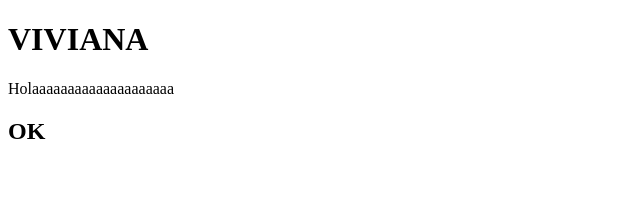
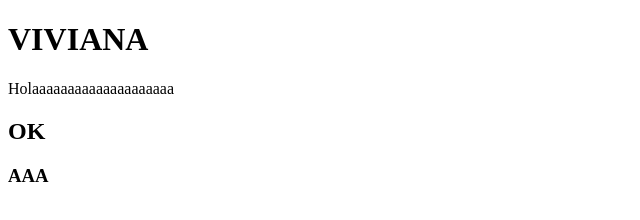
Before and after one commit to VivianaZVM/Recursos_Humanos, a plain HTML site: page index.html in a window 1280 px wide. Shown: the full height of the page, 0-640 px from the left. Drawn offline with Linux system fonts and the light colour scheme.

Commit message:
Update index.html

```diff
--- a/index.html
+++ b/index.html
@@ -10,5 +10,6 @@
     <h1>VIVIANA</h1>
     Holaaaaaaaaaaaaaaaaaaaa
     <h2>OK</h2>
+    <h3>AAA</h3>
 </body>
 </html>
```
